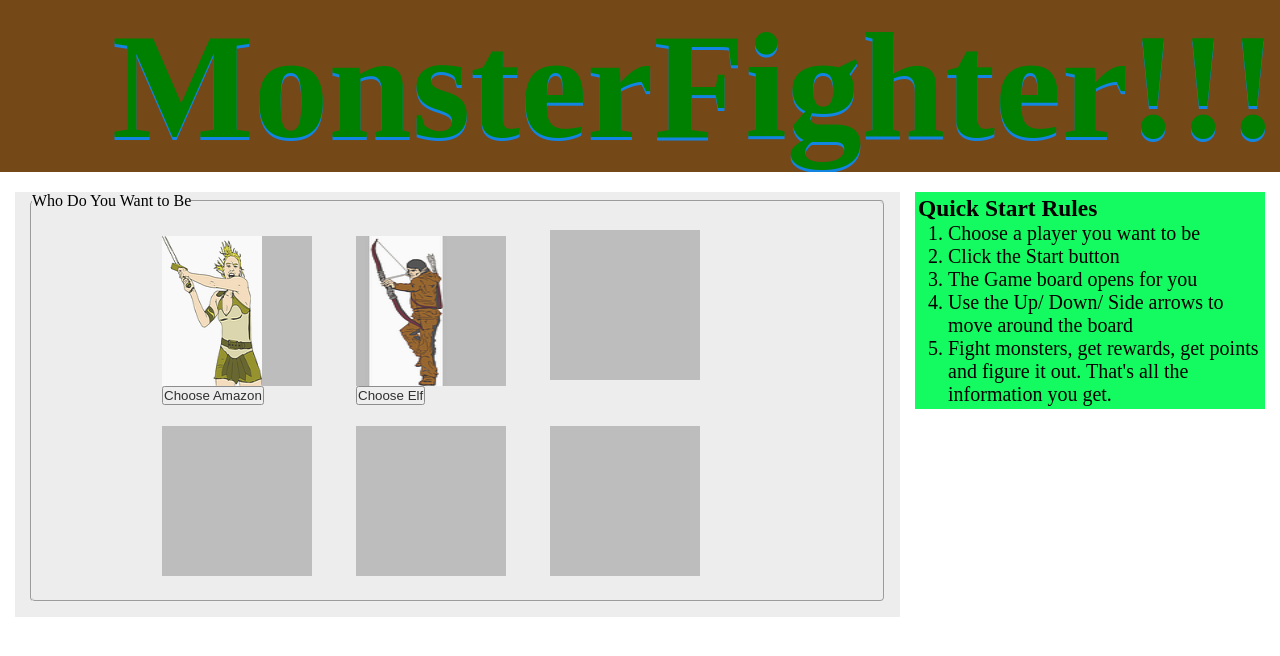
After one commit to rlarsen4/monster, a PHP site: page /denette.php in a window 1280 px wide. The commit adds this page. Shown: the top 656 px of the page. Run offline with PHP 8.4, Linux system fonts and the light colour scheme; some libraries are stand-ins or nearby versions.

Commit message:
changes to css and changed name of html to denette.php

```diff
--- /dev/null
+++ b/denette.js
@@ -0,0 +1,34 @@
+$(function() {
+
+var choosePlayer = function(){
+	// change background around the player that was chosen - css()
+	$('.selected').removeClass('selected');
+	$(this).parent().addClass('selected');
+	$('.startButton').show();
+};
+
+var startGame = function(){
+	// Link to and open the gameplay.php
+	window.open('/gameplay.php');
+	};
+
+
+$('button.player').on("click", choosePlayer);
+
+$('.playerChoices').on("click", '.startButton', startGame);
+
+
+// $(document).ready(function(){
+
+// 	$(".main ul li a img").mouseenter(function() {
+// $(this).animate({height:600,width:600}, 200);
+// $(this).css("z-index","999");
+// });
+
+// $(".main ul li a img").mouseout(function() {
+// $(this).animate({height:200,width:200}, 200);
+// $(this).css("z-index","1");
+// });
+// 	});
+
+});
--- /dev/null
+++ b/denette.php
@@ -0,0 +1,64 @@
+<!DOCTYPE html>
+<html>
+<head>
+	<meta charset="utf-8">
+	<title></title>
+	<script src="http://code.jquery.com/jquery-1.11.0.min.js"></script>
+   	<script src="denette.js"></script>
+   	<link rel="stylesheet" type="text/css" href="styles.css">
+</head>
+
+<body>
+	<header>
+		<?php include "header.php";?>
+	</header>
+	<aside>
+		<h3>Quick Start Rules</h3>
+		<ol>
+			<li>Choose a player you want to be</li>
+			<li>Click the Start button</li>
+			<li>The Game board opens for you</li>
+			<li>Use the Up/ Down/ Side arrows to move around the board</li>
+			<li>Fight monsters, get rewards, get points and figure it out. That's all the information you get.</li>
+		</ol>
+	</aside>
+	<div class="playerChoices">
+		<fieldset>
+		<legend>Who Do You Want to Be</legend>
+
+		<div>
+
+			<div id="amazon" class="playerImageBox">
+				<img src="barbarian-152853_150.png" alt="">
+			<!-- <h3>Bio</h3>
+			<div>Lorem ipsum dolor sit amet, consectetur adipisicing elit. Odio, quidem?</div> -->
+				<button class="player">Choose Amazon</button>
+			<!-- <br> -->
+			</div>
+
+			<div id="elf" class="playerImageBox">
+				<img src="archer-160389_150.png" alt="">
+			<!-- <h3>Bio</h3>
+			<div>Lorem ipsum dolor sit amet, consectetur adipisicing elit. Odio, quidem?</div> -->
+			<button class="player">Choose Elf</button>
+			</div>
+
+			<div class="playerImageBox"></div>
+		</div>
+
+
+		<div>
+			<div class="playerImageBox"></div>
+			<div class="playerImageBox"></div>
+			<div class="playerImageBox"></div>
+		</div>
+
+		<button class="startButton">Start the Game</button>
+
+	</fieldset>
+	</div>
+
+	<!-- <button disabled="disabled" id="startButton">Start Game</button> -->
+
+</body>
+</html>
--- a/styles.css
+++ b/styles.css
@@ -5,7 +5,7 @@
 }
 
 body {
-	width: 1000px;
+	width: 100%;
 	margin: auto;
 }
 
@@ -23,9 +23,9 @@ header {
 }
 
 aside {
-	float: left;
-	width: 250px;
-	margin: 0px 5px;
+	float: right;
+	width: 350px;
+	margin: 0px 15px;
 	border: 1px;
 	padding: 3px;
 	background-color: #14FA61;
@@ -38,34 +38,50 @@ li {
 }
 
 .playerChoices {
-	height: 300px;
-	/*width: 300px;*/
-	background-color: yellow;
-	margin-left: 300px;
-	/*overflow: hidden;*/
+	background-color: #EDEDED;
+	margin: 0 300px 15px 15px;
+	padding: 0 15px 15px 15px;
+	overflow: hidden;
+
 }
 
 .playerImageBox {
-	position: relative;
-	height: 100px;
-	/*width: 100px;*/
-	background-color: lightblue;
+	/*position: relative;*/
+	/*float: left;*/
+	display: inline-block;
 	margin: 20px;
+	background-color: #B2B2B2;
+	height: 150px;
+	width: 150px;
+	opacity: 0.8;
+}
+
+.playerImageBox:hover {
+	box-shadow: 0 0 10px #ccc;
+	opacity: 1;
+
+}
+
+.playerImageBox.selected {
+	background-color: orange;
+	transition: 2s;
+
 }
 
 .playerImageBox img {
 	float: left;
-	height: 100px;
+	height: 150px;
 	width: 100px;
 }
 .playerImageBox h3, div {
 	margin-left: 110px;
 }
 
-.selected {
-	background-color: orange;
+.startButton {
+	display: none;
+}
 
-}
+
 
 
 
@@ -158,9 +174,7 @@ li {
 
 fieldset {
 	border-radius: 5px;
-	display: block;
-	width: 200px;
-	padding: none;
+	padding: 0;
 
 }
 
```
Also changed, not shown: gameplay.php (+20 -0 lines), archer-160389_150.png (added), barbarian-152853_150.png (added), 1 other file.
